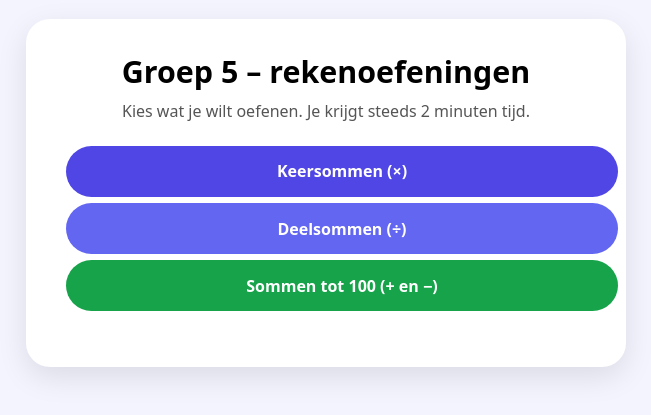
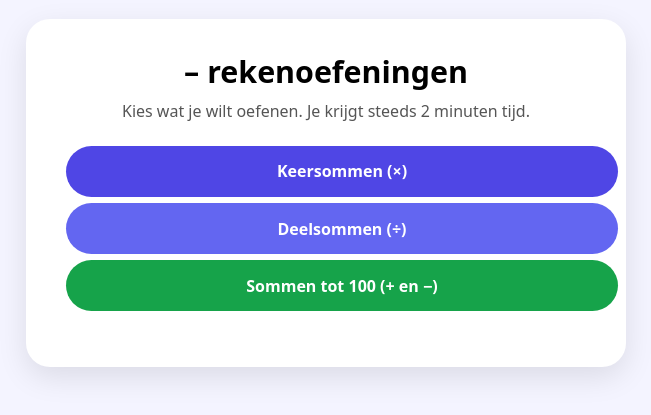
Before and after one commit to thijsgeurtsen/6.2, a plain HTML site: page index.html in a window 1280 px wide. Shown: the part 207-622 px from the top of the page, without its empty margins (314-965 px from the left). Drawn offline with Linux system fonts and the light colour scheme.

Commit message:
Update index.html

```diff
--- a/index.html
+++ b/index.html
@@ -55,7 +55,7 @@
 </head>
 <body>
   <div class="container">
-    <h1>Groep 5 – rekenoefeningen</h1>
+    <h1> – rekenoefeningen</h1>
     <p>Kies wat je wilt oefenen. Je krijgt steeds 2 minuten tijd.</p>
 
 <a class="btn" href="tafels.html">Keersommen (×)</a>
```
